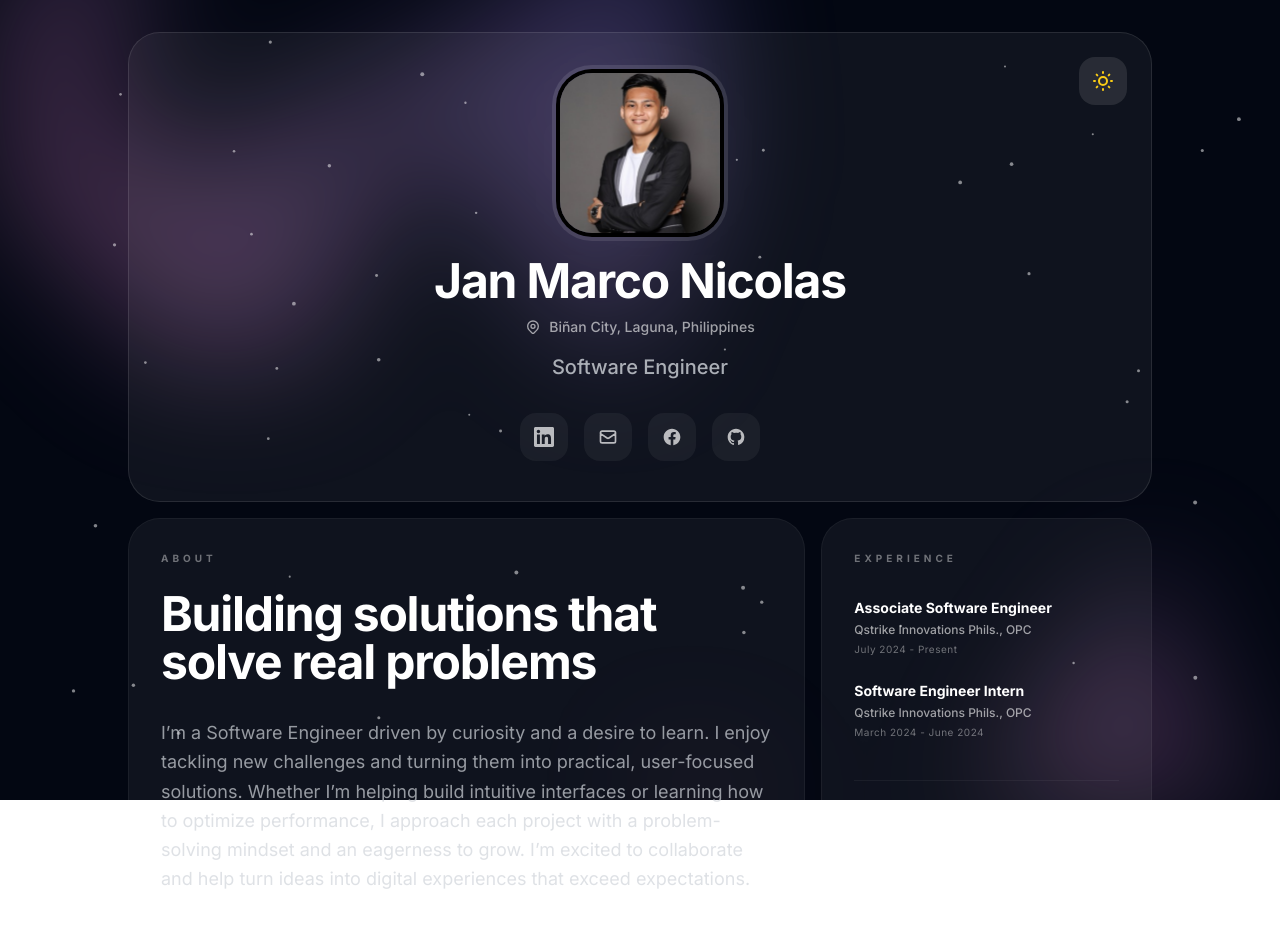
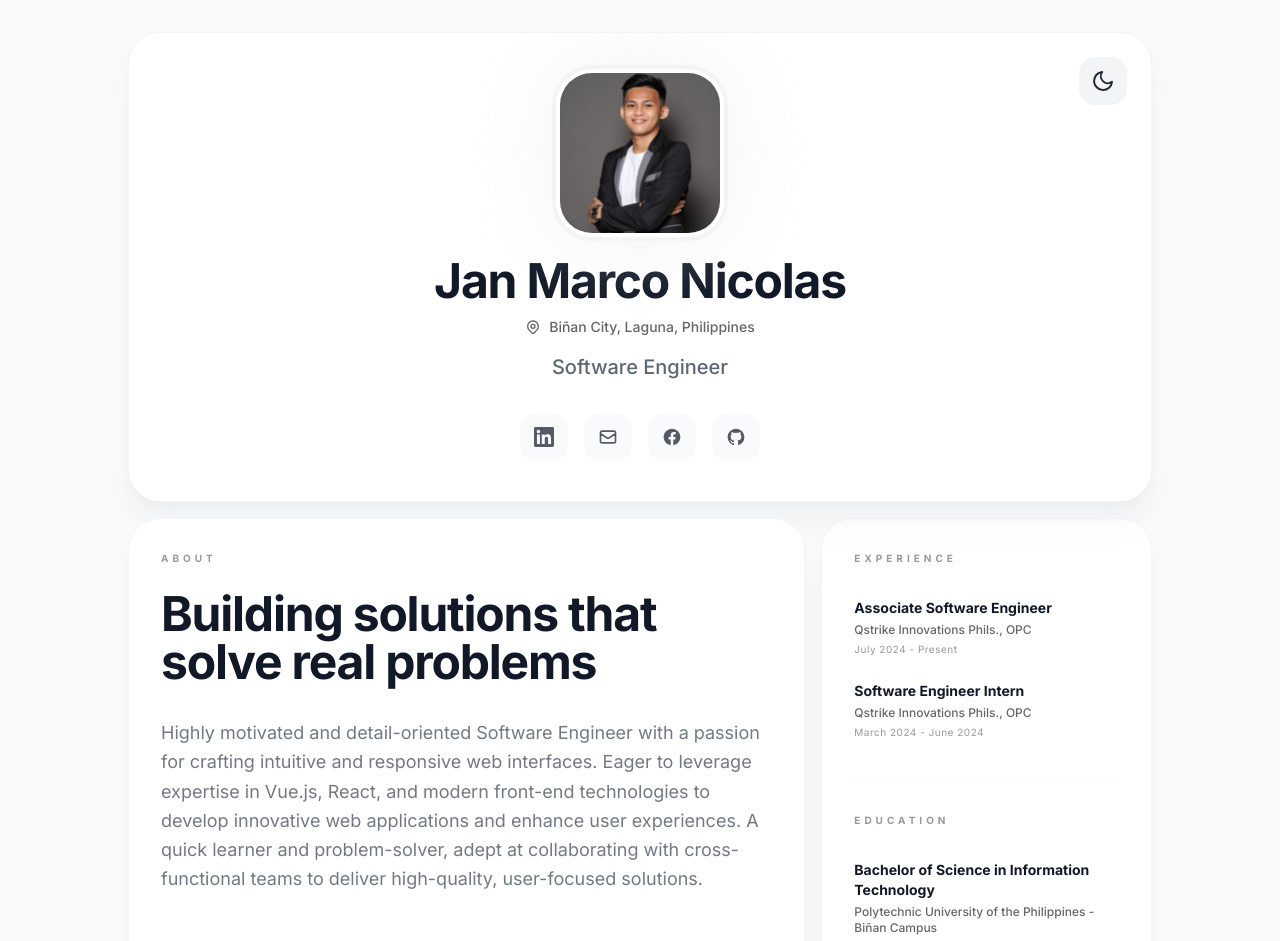
Before and after one commit to jmnicolass/Modern-Portfolio, a Vue app: page / in a window 1280 px wide. Shown: the top 941 px of the page. Built offline with nearby package versions, Linux system fonts and the light colour scheme.

Commit message:
Update Resume and Summary.

```diff
--- a/src/App.vue
+++ b/src/App.vue
@@ -411,7 +411,7 @@ import profileImage from './assets/profile/Profile-optimized.jpg';
 import SeasonalEffects from './components/SeasonalEffects.vue';
 import GradientBg from './components/GradientBg.vue';
 
-const darkMode = ref(true);
+const darkMode = ref(false);
 const showResumeModal = ref(false);
 const showProjectModal = ref(false);
 const showCertificateModal = ref(false);
@@ -419,7 +419,7 @@ const selectedProject = ref(null);
 const selectedCertificate = ref(null);
 const showFullscreenModal = ref(false);
 const selectedFullscreenImage = ref('');
-const resumePdfUrl = ref('/resume/Jan-Marco-Nicolas_Resume.pdf');
+const resumePdfUrl = ref('/resume/JMTN-Resume.pdf');
 const profileImageUrl = profileImage;
 const galleryContainer = ref(null);
 
@@ -427,7 +427,7 @@ const profile = ref({
   name: 'Jan Marco Nicolas',
   location: 'Biñan City, Laguna, Philippines',
   title: 'Software Engineer',
-  bio: 'I’m a Software Engineer driven by curiosity and a desire to learn. I enjoy tackling new challenges and turning them into practical, user-focused solutions. Whether I’m helping build intuitive interfaces or learning how to optimize performance, I approach each project with a problem-solving mindset and an eagerness to grow. I’m excited to collaborate and help turn ideas into digital experiences that exceed expectations.'
+  bio: 'Highly motivated and detail-oriented Software Engineer with a passion for crafting intuitive and responsive web interfaces. Eager to leverage expertise in Vue.js, React, and modern front-end technologies to develop innovative web applications and enhance user experiences. A quick learner and problem-solver, adept at collaborating with cross-functional teams to deliver high-quality, user-focused solutions.'
 });
 
 const openResumeModal = () => {
```
Also changed, not shown: 1 other file (tests, documents, lock files or other folders).
